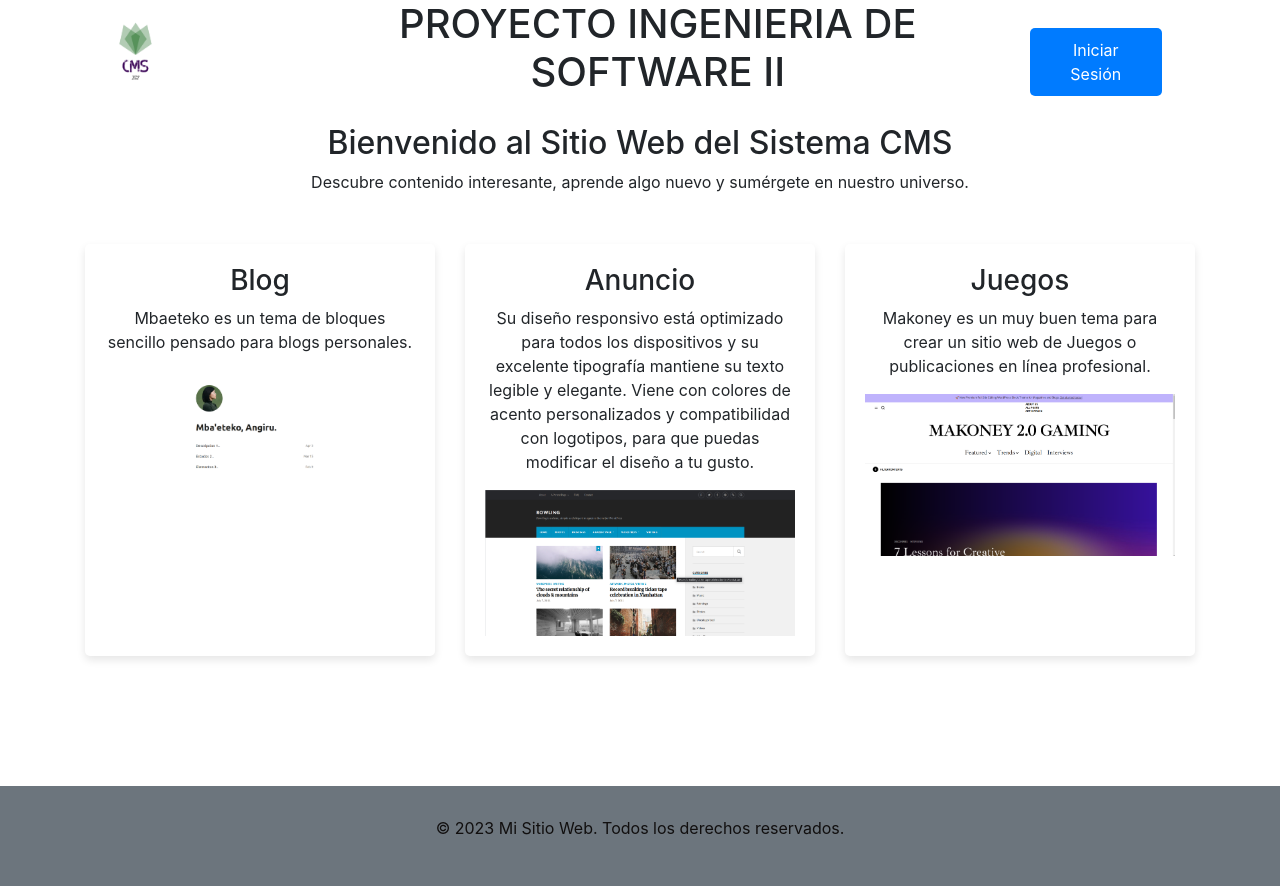
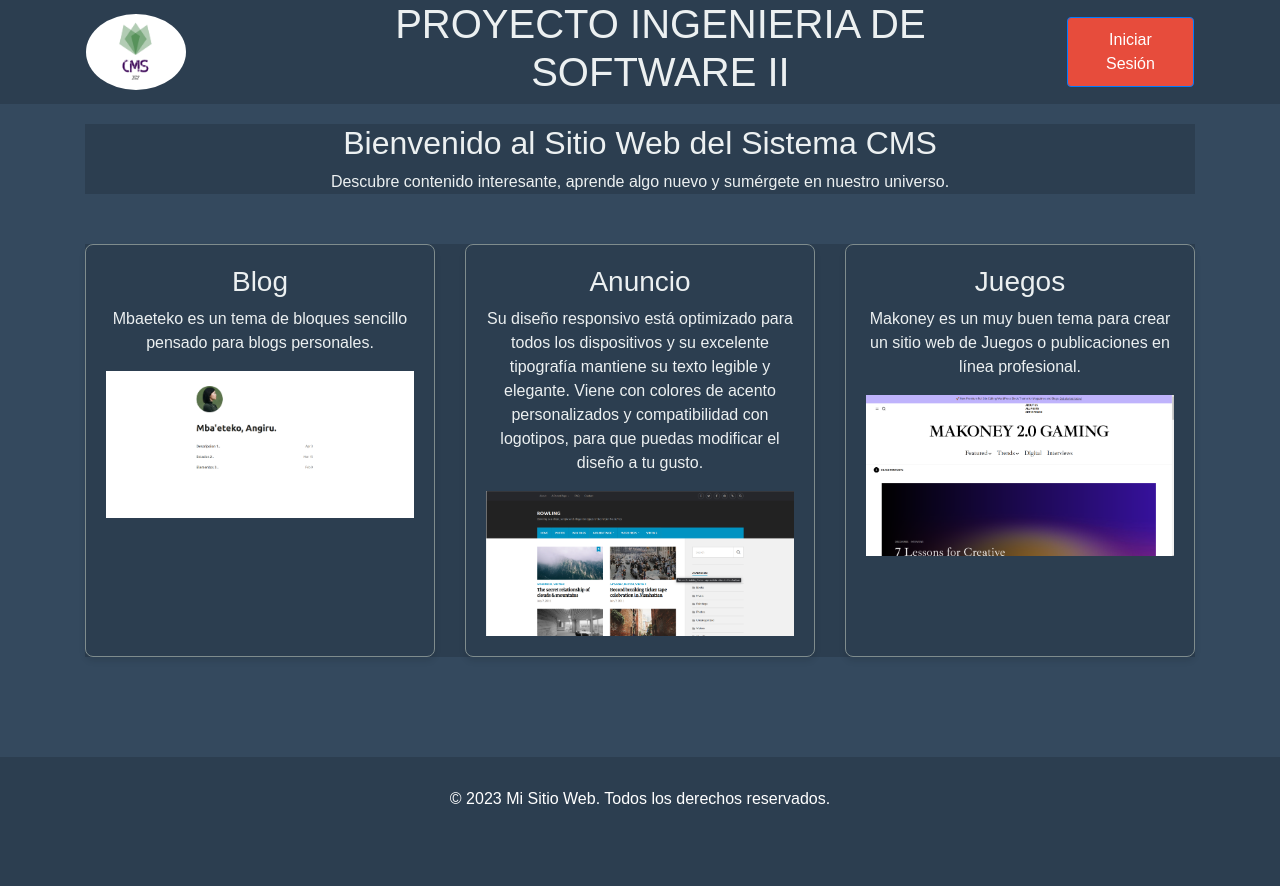
Before and after one commit to aravalenzuela/proyecto_CMS, a Django app: page / in a window 1280 px wide. After the commit the page ends 804 px from the top, so only its background shows below. Run offline with Django 4.2, Linux system fonts and the light colour scheme; some libraries are stand-ins or nearby versions.

Commit message:
[Mejora en Frontend]

```diff
--- a/core/templates/base.html
+++ b/core/templates/base.html
@@ -7,113 +7,101 @@
     <meta name="viewport" content="width=device-width, initial-scale=1.0">
     <title>Mi Sitio Web</title>
     <link rel="stylesheet" href="{% static 'home_styles.css' %}">
-
     <!-- Bootstrap CSS -->
     <link href="https://stackpath.bootstrapcdn.com/bootstrap/4.5.2/css/bootstrap.min.css" rel="stylesheet">
     <!-- Personalización de CSS aquí -->
     <style>
-        /* Colores, fuentes y otras variables */
      :root {
-            --primary-color: #0056b3;
-            --secondary-color: #6c757d;
+    --primary-color: #2c3e50; /* Un azul oscuro, casi gris */
+    --secondary-color: #34495e; /* Un azul más oscuro para el fondo */
+    --text-color: #ecf0f1; /* Un color claro para el texto */
+    --cta-color: #e74c3c; /* Un color rojo oscuro para los botones de llamada a la acción */
     --font-family: 'Arial', sans-serif;
-            /* Añade aquí más variables según sea necesario */
 }
 
-        /* Estilos responsivos */
-        img {
-            max-width: 100%;
-            height: auto;
-        }
-
-        .feature-box img {
-            /* Añadir lazy loading para imágenes */
-            loading: lazy;
+body {
+    background-color: var(--secondary-color);
+    color: var(--text-color);
+    font-family: var(--font-family);
 }
 
 header, .cta-section, .intro-section, .features-section, footer {
     text-align: center;
+    background-color: var(--primary-color);
+}
+
+.feature-box {
+    background-color: #2c3e50;
+    border: 1px solid #7f8c8d;
+}
+
+.feature-box:hover {
+    transform: translateY(-5px);
+    border-color: var(--cta-color);
+}
+
+img {
+    max-width: 100%;
+    height: auto;
 }
 
 .logo {
     width: 150px;
 }
 
-        /* Añade aquí estilos adicionales */
-        .feature-box {
-            margin-bottom: 30px;
-            border-radius: 5px;
-            box-shadow: 0 4px 8px rgba(0,0,0,0.1);
-            transition: transform 0.3s ease-in-out;
-        }
-
-        .feature-box:hover {
-            transform: translateY(-5px);
-        }
 .header-content {
     display: flex;
     align-items: center;
-            justify-content: space-between; /* Esto asegura que el logo y el botón estén en los extremos */
-            padding: 0 1rem; /* Agrega padding horizontal para no pegar los elementos a los bordes */
+    justify-content: space-between;
+    padding: 0 1rem;
 }
 
 .cta-section {
-            margin-left: auto; /* Asegura que el botón se mueva hacia la derecha */
-            padding-right: 0; /* Ajusta este valor como sea necesario */
+    margin-left: auto;
 }
 
-/* Estilos para el botón que podrían necesitar ajuste */
 .cta-section a {
-            margin-left: auto; /* Confirma que el botón se alinee a la derecha */
-            margin-right: 2rem; /* Aumenta el margen derecho si es necesario */
-            padding: 10px 20px; /* Ajusta el padding para cambiar el tamaño del botón */
-    /* ... otros estilos ... */
+    background-color: var(--cta-color);
+    color: #fff;
+    padding: 10px 20px;
+    border-radius: 4px;
+    text-decoration: none;
+    margin-left: 2rem; /* Ajusta este valor según tus necesidades */
 }
 
-/* Ajustes para dispositivos móviles */
 @media (max-width: 768px) {
     .header-content {
         flex-direction: column;
-            padding: 0.5rem;
+        align-items: flex-start;
     }
 
     .cta-section {
         width: 100%;
         text-align: right;
-            padding-right: 0.5rem; /* Asegura que hay espacio en la derecha en dispositivos móviles */
-        }
-
-        .cta-section a {
-            margin-right: 0.5rem; /* Ajusta esto para dispositivos móviles si es necesario */
-            /* ... otros estilos ... */
+        padding-top: 0.5rem;
     }
 }
 
 footer {
-        background-color: var(--secondary-color);
-        color: rgb(17, 15, 15);
+    background-color: var(--primary-color);
+    color: #fff;
     padding: 10px 0;
     margin-top: 30px;
 }
+
     </style>
 
 </head>
 <body>
-
     <header>
         <div class="container header-content">
             <img src="{% static 'imagenes/logo.png' %}" alt="Logo de mi sitio" class="logo">
-            <h1>PROYECTO INGENIERIA DE SOFTWARE II</h1> <section class="cta-section">
-                <div class="sso-option">
-                    <a href="{% url "social:begin" "google-oauth2" %}" class="back-button">Iniciar Sesión</a>
-
-
-               </div>
+            <h1 class="header-title">PROYECTO INGENIERIA DE SOFTWARE II</h1>
+            <div class="cta-section">
+                    <a href="{% url "social:begin" "google-oauth2" %}" class="btn btn-primary">Iniciar Sesión</a>
             </section>
         </div>
-
     </header>
-
     <main>
         <div class="container">
             <section class="intro-section">
```
Lines whose indentation alone changed are shown as unchanged.
